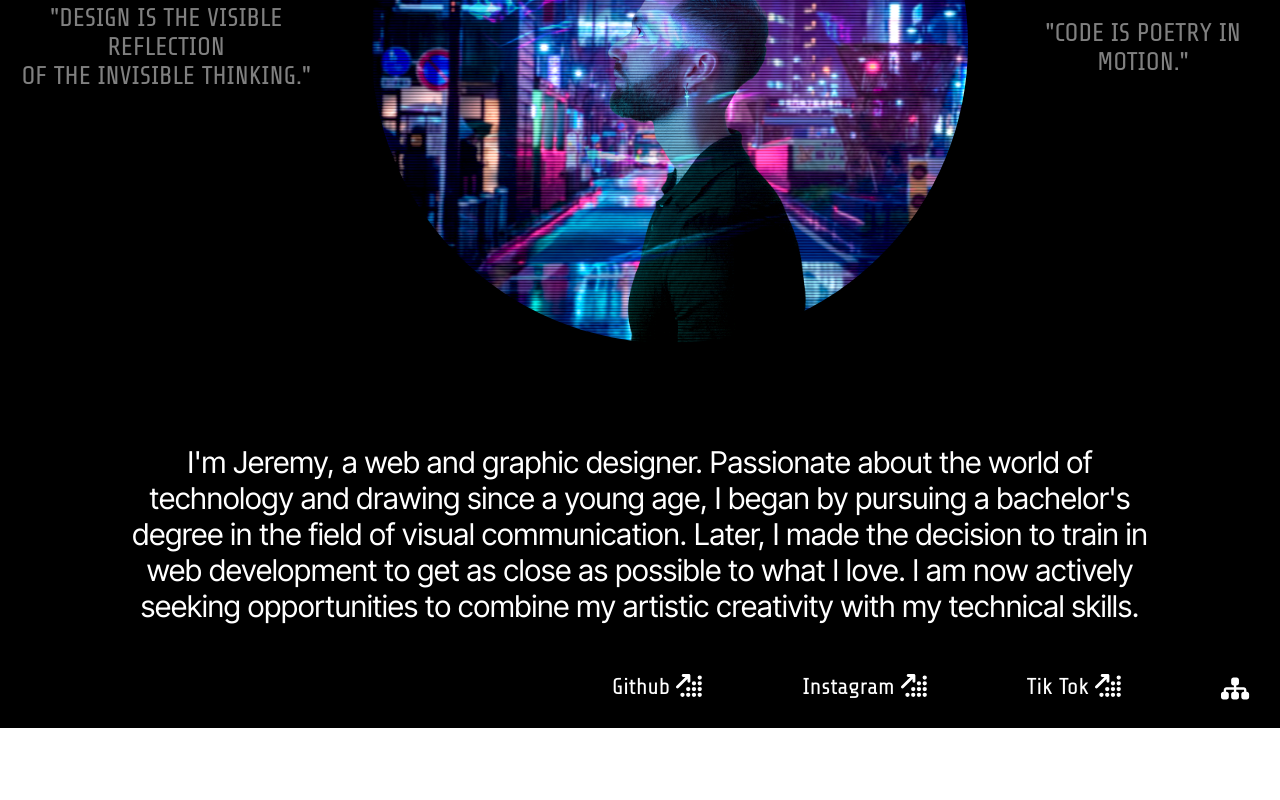
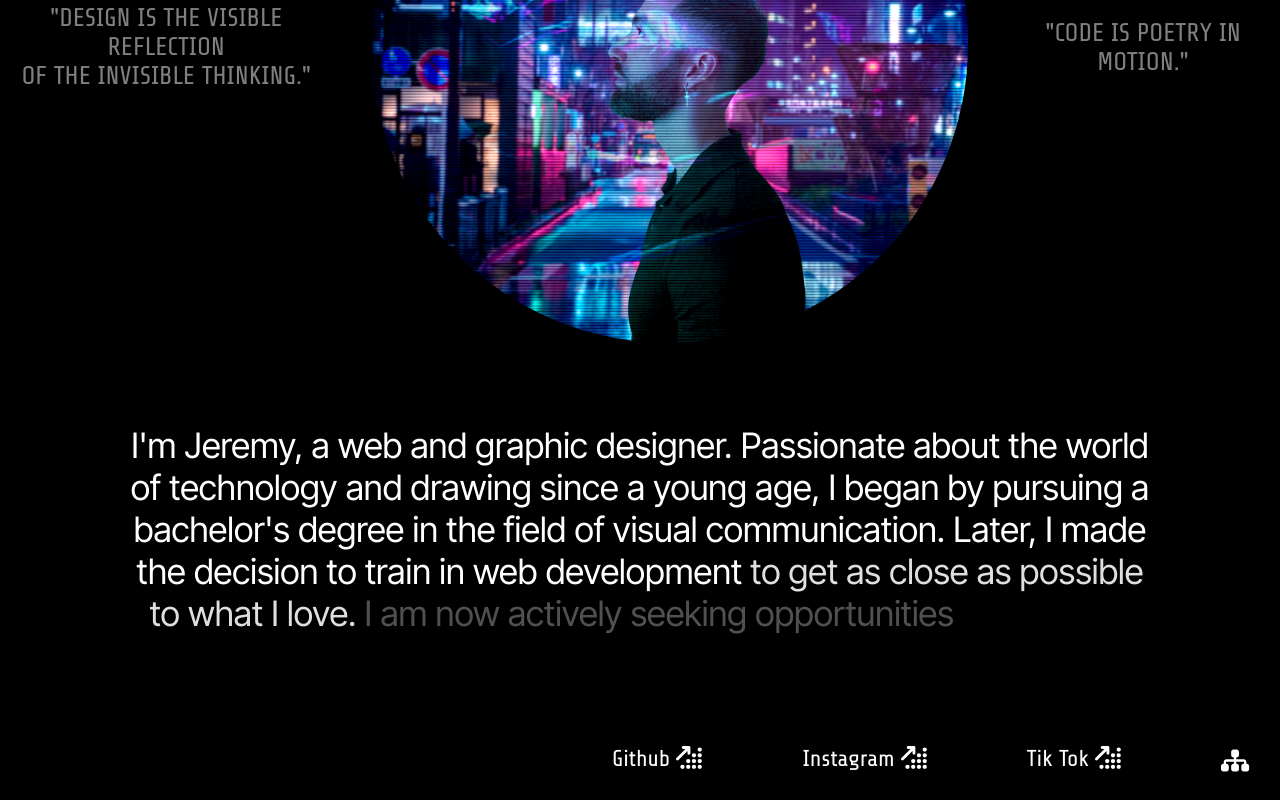
Before and after one commit to VikzG/Portfolio, a React (Create React App) app: page / in a window 1280 px wide. Shown: the part 796-1596 px from the top of the page. Before the commit the page ends 1524 px from the top, so only its background shows below. Built offline with nearby package versions, Linux system fonts and the light colour scheme.

Commit message:
maj prefinal pf

```diff
--- a/src/components/Card/index.jsx
+++ b/src/components/Card/index.jsx
@@ -4,7 +4,7 @@ import { useState,useRef } from 'react';
 import { motion,useInView } from 'framer-motion';
 import ModalBox from '../ModalBox';
 
-export default function Card({ title, cover, description,techs, workUrl,examples}) {
+export default function Card({ title, cover, description,techs, examples}) {
   const [isModalOpen, setIsModalOpen] = useState(false);
   const ref = useRef(null);
   const isInView = useInView(ref, { once: true });
@@ -21,10 +21,8 @@ export default function Card({ title, cover, description,techs, workUrl,examples
   return (
     <motion.div
     className='card-container'
-    ref={ref}
-    >
+    ref={ref}>
       <Link
-        to={workUrl}
         className="gallery_card">
         <motion.img src={cover} alt={title}
         style={{
--- a/src/components/Count/style.scss
+++ b/src/components/Count/style.scss
@@ -1,7 +1,8 @@
 .count {
     position: absolute;
     font-size: 36px;
-    font-weight: 700;
+    font-weight: 600;
+    font-family: 'Inter Tight', sans-serif;
     color: white;
     letter-spacing: -1px;
     line-height: 1.2;
--- /dev/null
+++ b/src/components/Cursor/style.scss
@@ -0,0 +1,11 @@
+.cursor{
+    background-color: white;
+    height: 32px;
+    width: 32px;
+    border-radius: 50%;
+    position: fixed;
+    top:0;
+    left:0;
+    z-index: 20;
+    filter: drop-shadow(0 0 5px white);
+}
--- a/src/components/Gallery/index.jsx
+++ b/src/components/Gallery/index.jsx
@@ -15,7 +15,6 @@ export default function Gallery() {
                         cover={data.cover}
                         description={data.description}
                         techs={data.techs}
-                        workUrl={data.workUrl}
                         examples={data.examples}
                     />
                     )
--- a/src/components/Header/index.jsx
+++ b/src/components/Header/index.jsx
@@ -2,12 +2,11 @@ import './style.css';
 import { FontAwesomeIcon } from '@fortawesome/react-fontawesome';
 import { faCircleDot } from '@fortawesome/free-solid-svg-icons';
 import { useLocation } from 'react-router-dom';
-import { motion,useScroll } from "framer-motion";
+import { motion } from "framer-motion";
 import React, { Fragment } from 'react';
 
 function Header() {
   const location = useLocation();
-  const { scrollYProgress } = useScroll();
   let pageTitle;
   let pageSubtitle;
   let name;
--- a/src/components/Navigation/style.scss
+++ b/src/components/Navigation/style.scss
@@ -122,8 +122,12 @@
   }
   .modal-text:hover {
     filter: blur(10px);
+}
 
-}
+.modal-open {
+    height: 100vh;
+    overflow-y: hidden !important;
+  }
 
   .modal-close {
     position: absolute;
--- a/src/components/Particle/Particle.jsx
+++ b/src/components/Particle/Particle.jsx
@@ -61,7 +61,7 @@ function Particle() {
                     color: "#ffffff",
                     distance: 150,
                     enable: true,
-                    opacity: 0.4,
+                    opacity: 1,
                     width: 1,
                 },
                 move: {
--- a/src/pages/About/index.jsx
+++ b/src/pages/About/index.jsx
@@ -1,10 +1,10 @@
-import './style.css'
+import './style.scss'
 import Navigation from "../../components/Navigation";
 import Header from "../../components/Header";
 import myPhoto from "../../assets/photo_portfolio.jpg";
 import Footer from "../../components/Footer";
 import { useRef } from 'react';
-import { motion , useInView, useScroll } from "framer-motion";
+import { motion , useInView } from "framer-motion";
 import Particle from '../../components/Particle/Particle';
 
 
@@ -12,8 +12,6 @@ function About() {
 
   const ref = useRef(null);
   const isInView = useInView(ref, { once: true });
-  const { scrollYProgress } = useScroll();
-
 
 
       return (
@@ -54,8 +52,9 @@ function About() {
         />
         </motion.div>
           <motion.span
-          className=' presentation-words'
-          initial={{ opacity: 0, transform: "translateX(50px)" }}
+          className='presentation-words'
+          initial={{ opacity: 0,
+             transform: "translateX(50px)" }}
           animate={{
           opacity: 1,
           transform: "translateX(0px)",
@@ -70,24 +69,119 @@ function About() {
         "<span className='anim-word-3'>CODE </span>IS POETRY IN <span className='anim-word-4'>MOTION</span>."
           </motion.span >
         </div>
-        <motion.p
-        ref={ref}
-        className="presentation-text"
+        <motion.p className="presentation-text">
+        <motion.span className='about-me-word'
             initial={{
               opacity: 0,
-        transform: "translateY(20px)"
+              y: -40,  // Utiliser la propriété 'y' au lieu de 'translateY'
             }}
             animate={{
               opacity: isInView ? 1 : 0,
-        transform: isInView ? "translateY(20px)" : "translateY(0px)",
+              y: isInView ? 0 : -40,  // Utiliser la propriété 'y' au lieu de 'translateY'
             }}
-        transition=
-        {{
+            transition={{
+              duration: 1,
+              delay: 0.5,
+            }}
+        >I'm Jeremy,</motion.span>
+        <motion.span className='about-me-word'
+                    initial={{
+                      opacity: 0,
+                      y: -40,  // Utiliser la propriété 'y' au lieu de 'translateY'
+                    }}
+                    animate={{
+                      opacity: isInView ? 1 : 0,
+                      y: isInView ? 0 : -40,  // Utiliser la propriété 'y' au lieu de 'translateY'
+                    }}
+                    transition={{
                       duration: 1,
                       delay: 1,
                     }}
-        >
-        I'm Jeremy, a web and graphic designer. Passionate about the world of technology and drawing since a young age, I began by pursuing a bachelor's degree in the field of visual communication. Later, I made the decision to train in web development to get as close as possible to what I love. I am now actively seeking opportunities to combine my artistic creativity with my technical skills.
+        > a web and graphic designer. </motion.span>
+        <motion.span className='about-me-word'
+                    initial={{
+                      opacity: 0,
+                      y: -40,  // Utiliser la propriété 'y' au lieu de 'translateY'
+                    }}
+                    animate={{
+                      opacity: isInView ? 1 : 0,
+                      y: isInView ? 0 : -40,  // Utiliser la propriété 'y' au lieu de 'translateY'
+                    }}
+                    transition={{
+                      duration: 1,
+                      delay: 1.5,
+                    }}
+        >Passionate about the world of technology and drawing since a young age</motion.span>
+        <motion.span className='about-me-word' ref={ref}
+                            initial={{
+                              opacity: 0,
+                              y: -40,  // Utiliser la propriété 'y' au lieu de 'translateY'
+                            }}
+                            animate={{
+                              opacity: isInView ? 1 : 0,
+                              y: isInView ? 0 : -40,  // Utiliser la propriété 'y' au lieu de 'translateY'
+                            }}
+                            transition={{
+                              duration: 1,
+                              delay: 2,
+                            }}
+        >, I began by pursuing a bachelor's degree in the field of visual communication. </motion.span>
+        <motion.span className='about-me-word'
+                            initial={{
+                              opacity: 0,
+                              y: -40,  // Utiliser la propriété 'y' au lieu de 'translateY'
+                            }}
+                            animate={{
+                              opacity: isInView ? 1 : 0,
+                              y: isInView ? 0 : -40,  // Utiliser la propriété 'y' au lieu de 'translateY'
+                            }}
+                            transition={{
+                              duration: 1,
+                              delay: 2.5,
+                            }}
+        >Later, I made the decision to train in web development </motion.span>
+        <motion.span className='about-me-word'
+                            initial={{
+                              opacity: 0,
+                              y: -40,  // Utiliser la propriété 'y' au lieu de 'translateY'
+                            }}
+                            animate={{
+                              opacity: isInView ? 1 : 0,
+                              y: isInView ? 0 : -40,  // Utiliser la propriété 'y' au lieu de 'translateY'
+                            }}
+                            transition={{
+                              duration: 1,
+                              delay: 3,
+                            }}
+        >to get as close as possible to what I love. </motion.span>
+        <motion.span className='about-me-word'
+                            initial={{
+                              opacity: 0,
+                              y: -40,  // Utiliser la propriété 'y' au lieu de 'translateY'
+                            }}
+                            animate={{
+                              opacity: isInView ? 1 : 0,
+                              y: isInView ? 0 : -40,  // Utiliser la propriété 'y' au lieu de 'translateY'
+                            }}
+                            transition={{
+                              duration: 1,
+                              delay: 3.5,
+                            }}
+        >I am now actively seeking opportunities</motion.span>
+        <motion.span className='about-me-word'
+                            initial={{
+                              opacity: 0,
+                              y: -40,  // Utiliser la propriété 'y' au lieu de 'translateY'
+                            }}
+                            animate={{
+                              opacity: isInView ? 1 : 0,
+                              y: isInView ? 0 : -40,  // Utiliser la propriété 'y' au lieu de 'translateY'
+                            }}
+                            transition={{
+                              duration: 1,
+                              delay: 4,
+                            }}
+        > to combine my artistic creativity with my technical skills.</motion.span>
         </motion.p>
         <Footer />
         </div>
--- a/src/pages/About/style.css
+++ b/src/pages/About/style.scss
@@ -14,6 +14,7 @@
 }
 
 .my-photo-container{
+    position: relative;
     width: 50%;
     height: 100%;
     margin: auto;
@@ -55,7 +56,7 @@
     width: 80%;
     font-family: 'Inter Tight', sans-serif;
     text-align: center;
-    font-size: 30px;
+    font-size: 35px;
     margin: auto;
     padding: 3%;
 }
```
Also changed, not shown: src/components/Cursor/index.jsx (added, +46 -0 lines), src/components/Navigation/index.jsx (+77 -11 lines). Lines whose indentation alone changed are shown as unchanged.
